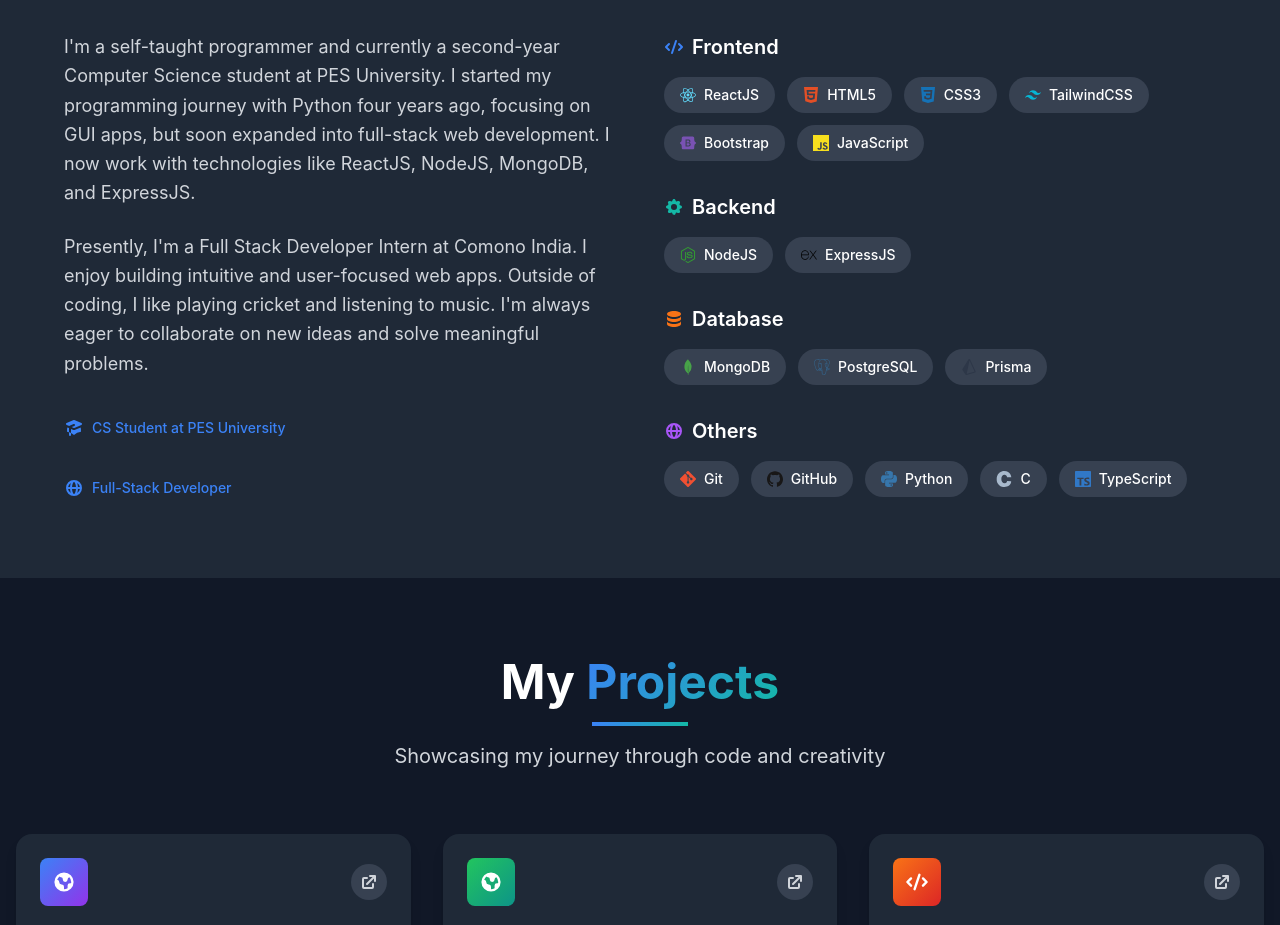
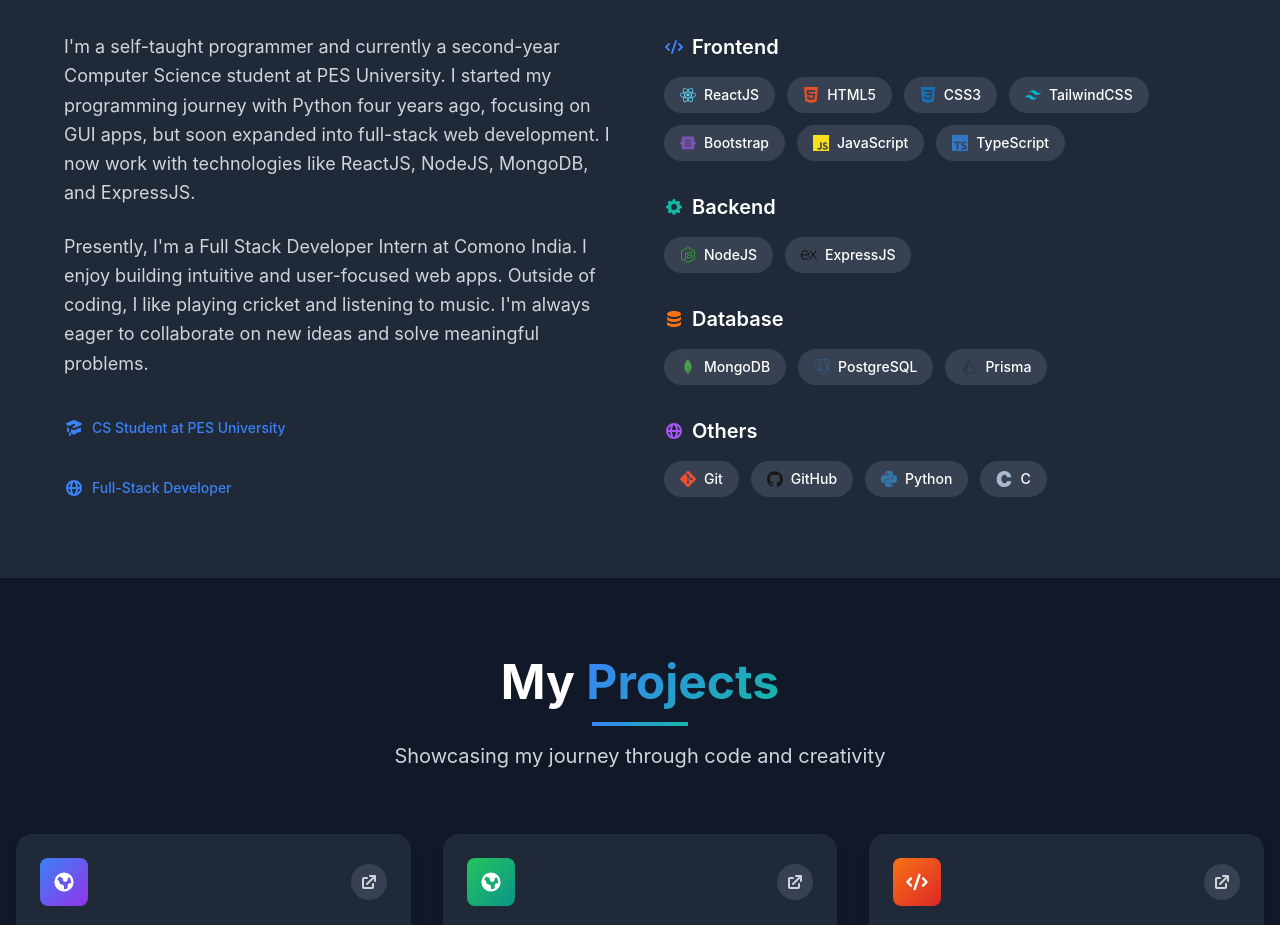
Before and after one commit to parvashah305/Parva-Portfolio, a React (Vite) app in the folder project 2/: page / in a window 1280 px wide. Shown: the part 980-1905 px from the top of the page. Built offline with nearby package versions, Linux system fonts and the light colour scheme.

Commit message:
TypeScript added to frontend

```diff
--- a/project 2/src/components/sections/About.jsx
+++ b/project 2/src/components/sections/About.jsx
@@ -16,6 +16,7 @@ const About = () => {
       { name: 'TailwindCSS', icon: SiTailwindcss, color: '#06B6D4' },
       { name: 'Bootstrap', icon: SiBootstrap, color: '#7952B3' },
       { name: 'JavaScript', icon: SiJavascript, color: '#F7DF1E' },
+      { name: 'TypeScript', icon: SiTypescript, color: '#3178C6' },
     ],
     Backend: [
       { name: 'NodeJS', icon: SiNodedotjs, color: '#339933' },
@@ -31,7 +32,7 @@ const About = () => {
       { name: 'GitHub', icon: SiGithub, color: '#181717' },
       { name: 'Python', icon: SiPython, color: '#3776AB' },
       { name: 'C', icon: SiC, color: '#A8B9CC' },
-      { name: 'TypeScript', icon: SiTypescript, color: '#3178C6' },
+
     ],
   };
 
```
